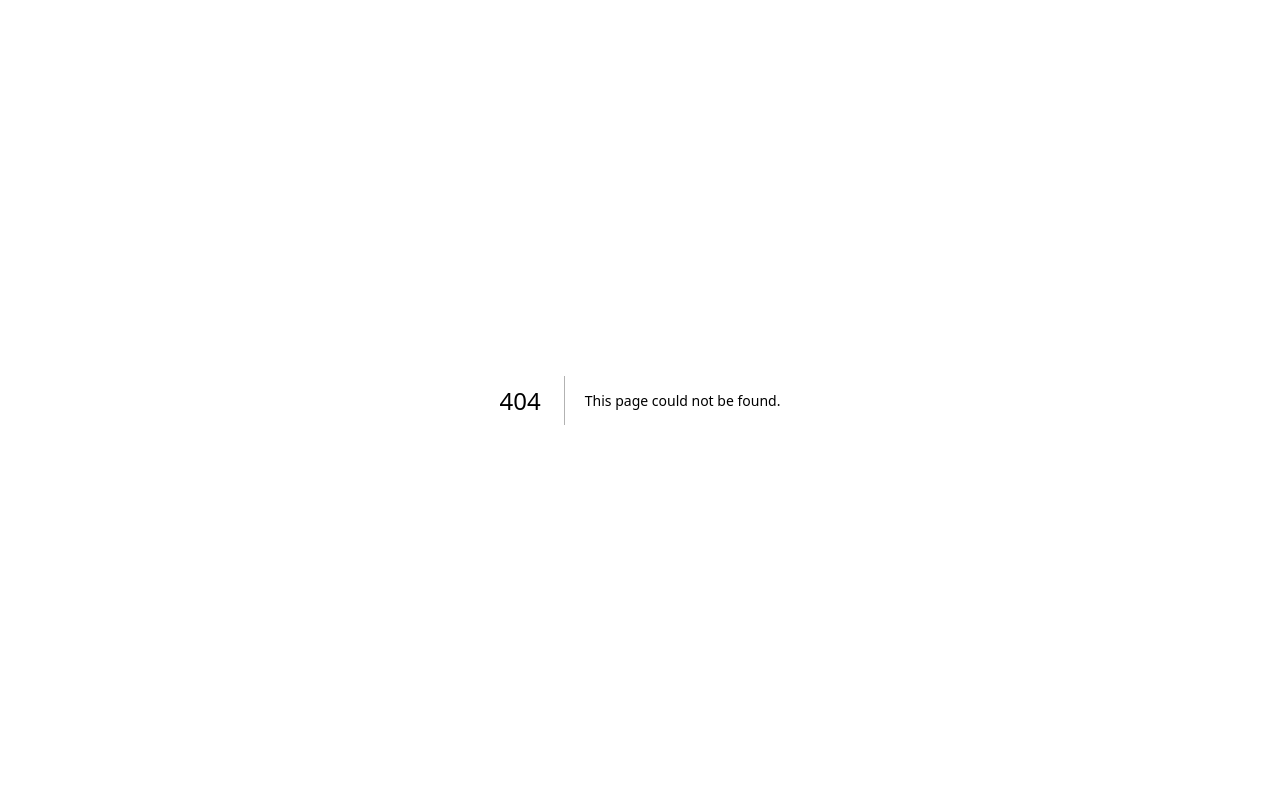
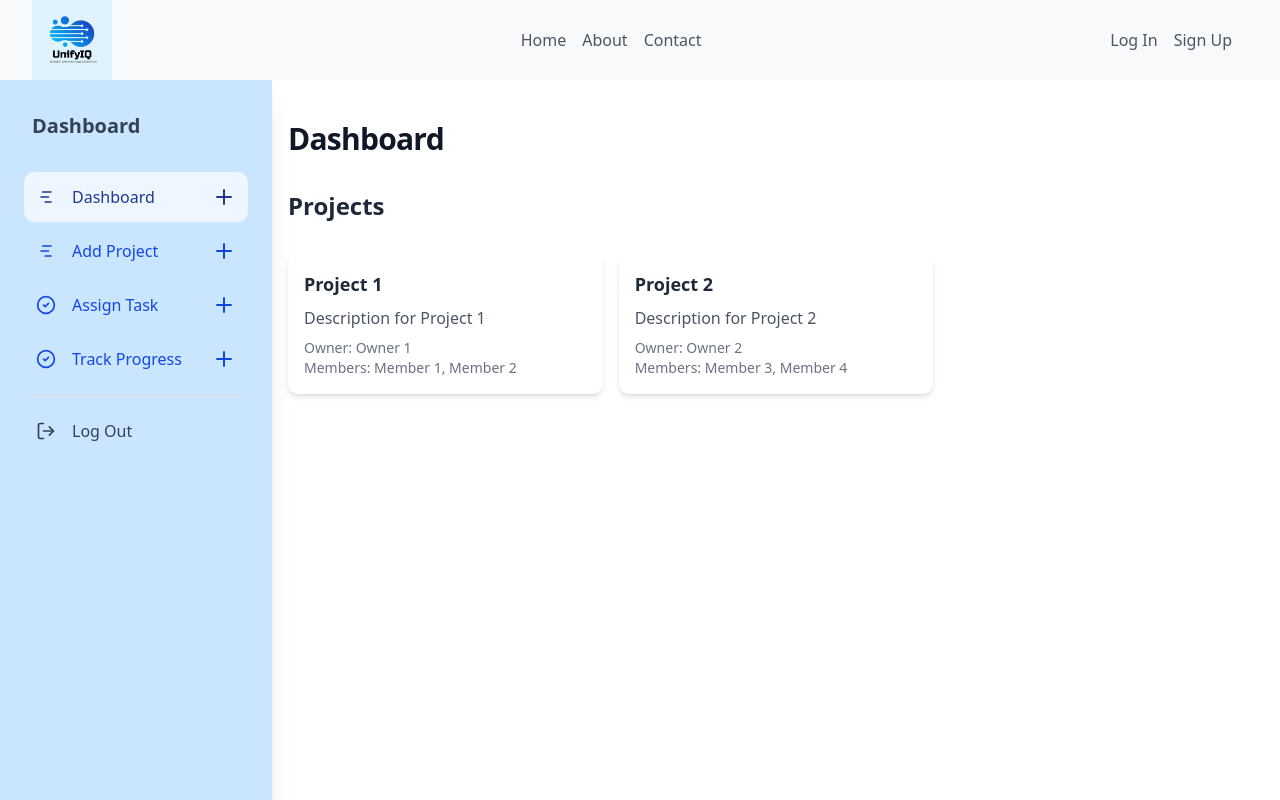
Before and after one commit to as-ga/UnifyIQ, a Next.js app: page /dashboard in a window 1280 px wide. Before the commit this address had no page. Shown: the top 800 px of the page. Built offline with nearby package versions, Linux system fonts and the light colour scheme; no server answers.

Commit message:
Add dashboard page with project listing

```diff
--- /dev/null
+++ b/app/(app)/dashboard/page.tsx
@@ -0,0 +1,69 @@
+"use client";
+// import React, { useEffect, useState } from "react";
+// import axios from "axios";
+
+// import { IProject } from "@/models/projectModel";
+
+export default function page() {
+  const projects = [
+    {
+      _id: "1",
+      name: "Project 1",
+      description: "Description for Project 1",
+      owner: "Owner 1",
+      members: ["Member 1", "Member 2"],
+      tasks: [],
+    },
+    {
+      _id: "2",
+      name: "Project 2",
+      description: "Description for Project 2",
+      owner: "Owner 2",
+      members: ["Member 3", "Member 4"],
+      tasks: [],
+    },
+  ];
+
+  //   const [projects, setProjects] = useState<IProject[]>([]);
+
+  //   useEffect(() => {
+  //     const fetchProjects = async () => {
+  //       try {
+  //         const response = await axios.get("/api/projects");
+  //         setProjects(response.data);
+  //       } catch (error) {
+  //         console.error("Error fetching projects:", error);
+  //       }
+  //     };
+
+  //     fetchProjects();
+  //   }, []);
+
+  return (
+    <main className="container mx-auto p-4">
+      <h1 className="text-2xl font-bold mb-4 text-center md:text-left md:mb-6 lg:text-3xl lg:mb-8 md:mt-4 lg:mt-6 text-gray-800 md:text-gray-900 lg:text-gray-900 md:leading-tight lg:leading-tight md:tracking-tight lg:tracking-tight md:font-semibold lg:font-semibold  lg:text-left">
+        Dashboard
+      </h1>
+      <h2 className="text-xl font-semibold mb-4 text-center md:text-left md:mb-6 lg:text-2xl lg:mb-8 text-gray-700 md:text-gray-800 lg:text-gray-800">
+        Projects
+      </h2>
+      <div className="grid grid-cols-1 sm:grid-cols-2 lg:grid-cols-3 gap-4">
+        {projects.map((project) => (
+          <div
+            key={project._id}
+            className="bg-white/25 shadow-md rounded-lg p-4 hover:shadow-lg transition-shadow duration-300"
+          >
+            <h3 className="text-lg font-semibold mb-2 text-gray-800">
+              {project.name}
+            </h3>
+            <p className="text-gray-600 mb-2">{project.description}</p>
+            <p className="text-sm text-gray-500">Owner: {project.owner}</p>
+            <p className="text-sm text-gray-500">
+              Members: {project.members.join(", ")}
+            </p>
+          </div>
+        ))}
+      </div>
+    </main>
+  );
+}
```
